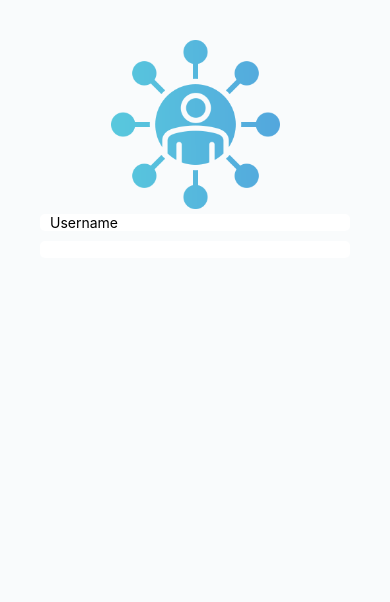
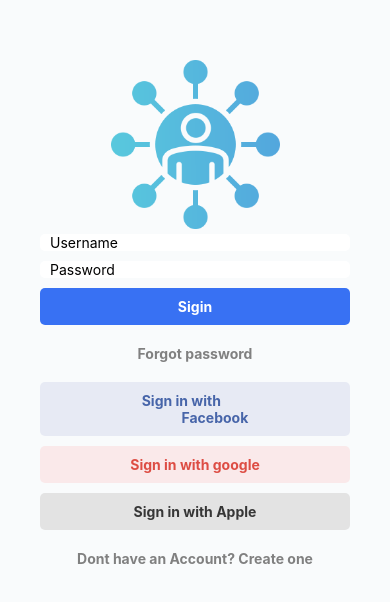
Before and after one commit to kaybrian/ReactNative_Autth, a React Native app: screen / in a window 390 px wide. Shown: the top 602 px of the page. Built offline with nearby package versions, Linux system fonts and the light colour scheme.

Commit message:
home screen is done

```diff
--- a/src/Components/CustomButton.js
+++ b/src/Components/CustomButton.js
@@ -1,14 +1,51 @@
-import { View, Text } from 'react-native'
+import { View, Text, StyleSheet, TouchableOpacity } from 'react-native'
 import React from 'react'
 
-const CustomButton = () => {
-  return (
-    <View>
-      <Text>CustomButton</Text>
-    </View>
-  )
+const CustomButton = ({ onPress, text, type = "PRIMARY", bgColor, fColor }) => {
+    return (
+        <TouchableOpacity
+            onPress={onPress}
+            style={[
+                styles.container,
+                styles[`container_${type}`],
+                bgColor ? { backgroundColor: bgColor } : {}
+            ]}
+        >
+            <Text
+                style={[
+                    styles.text,
+                    styles[`text_${type}`],
+                    fColor ? { color: fColor } : {}
+                ]}>{text}</Text>
+        </TouchableOpacity>
+    )
 }
 
+const styles = StyleSheet.create({
+    container: {
 
+        width: "100%",
+
+        padding: 10,
+        marginVertical: 5,
+
+        alignItems: "center",
+        borderRadius: 5,
+    },
+
+    container_PRIMARY: {
+        backgroundColor: "#3871F3",
+    },
+    conatiner_TERTIARY: {
+    },
+
+    text: {
+        fontWeight: "bold",
+        color: "white",
+    },
+    text_TERTIARY: {
+        color: "gray"
+    }
+})
 
 export default CustomButton
--- a/src/Screens/SIgninScreen.js
+++ b/src/Screens/SIgninScreen.js
@@ -1,15 +1,36 @@
-import { View, Text, Image, StyleSheet, useWindowDimensions } from 'react-native'
+import { View, Text, Image, StyleSheet, useWindowDimensions, ScrollView } from 'react-native'
 import React, { useState } from 'react'
 import logo from '../../assets/images/logo.png'
 import CustomInput from '../Components/CustomInput';
-import customButton from '../Components/CustomButton';
+import CustomButton from '../Components/CustomButton';
 
 const SIgninScreen = () => {
     const { height } = useWindowDimensions();
     const [username, setUsername] = useState("");
     const [password, setPassword] = useState("");
+    const onSignPress = () => {
+        console.warn("Sign in")
+    }
+
+    const onForgotPress = () => {
+        console.warn("Forgot password")
+    }
+    const signinWithFacebook = () => {
+        console.log("Sign with faceBook")
+    }
+
+    const onSigninWithGoogle = () => {
+        console.log("Sign with google")
+    }
+    const onSiginwithApple = () => {
+        console.log("Sign with Apple")
+    }
+    const onSignUpPress = () => {
+        console.log("Sign up")
+    }
 
     return (
+        <ScrollView showsVerticalScrollIndicator={false}>
             <View style={styles.root}>
                 <Image
                     source={logo}
@@ -24,14 +45,44 @@
                 />
 
                 <CustomInput p
-                laceholder="Password"
+                    placeholder="Password"
                     value={password}
                     setValue={setPassword}
                     secureTextEntry={true}
                 />
 
-            <customButton />
+                <CustomButton text="Sigin" onPress={onSignPress} />
+
+                <CustomButton text="Forgot password" onPress={onForgotPress} type="TERTIARY" />
+
+                {/* social signs  */}
+
+                <CustomButton
+                    text="Sign in with
+            Facebook"
+                    onPress={signinWithFacebook}
+                    bgColor="#E7EAf4"
+                    fColor="#4765A9"
+                />
+                <CustomButton
+                    text="Sign in with google"
+                    onPress={onSigninWithGoogle}
+                    bgColor="#FAE9EA"
+                    fColor="#DD4D44"
+                />
+                <CustomButton
+                    text="Sign in with Apple"
+                    onPress={onSiginwithApple}
+                    bgColor="#e3e3e3"
+                    fColor="#363636"
+                />
+
+
+                <CustomButton text="Dont have an Account? Create one" onPress={onSignUpPress} type="TERTIARY" />
+
+
             </View>
+        </ScrollView>
     )
 }
 
@@ -39,6 +90,7 @@
     root: {
         alignItems: "center",
         padding: 40,
+        marginTop: 20,
     },
     logo: {
         width: "60%",
```
Lines whose indentation alone changed are shown as unchanged.
